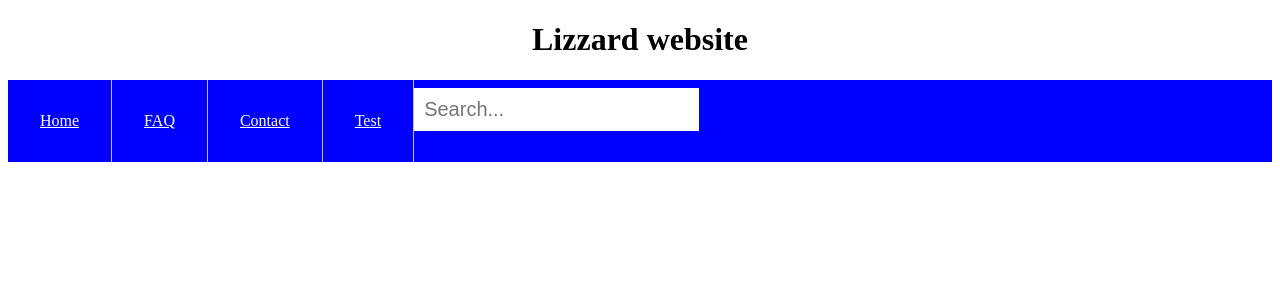
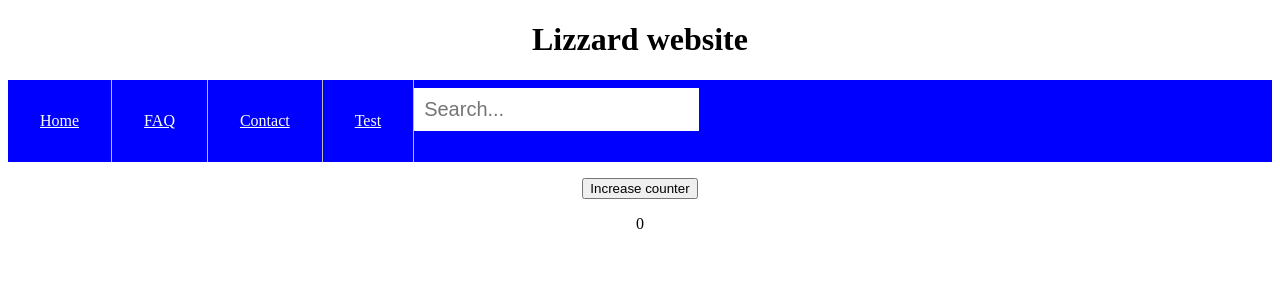
Before and after one commit to filmatop/lizzard, an Angular app: page /test in a window 1280 px wide. Shown: the top 300 px of the page. Built offline with nearby package versions, Linux system fonts and the light colour scheme.

Commit message:
added button for clicking on

```diff
--- a/src/app/filip-test/filip-test.component.html
+++ b/src/app/filip-test/filip-test.component.html
@@ -1,3 +1,9 @@
 <p>
   {{ value }}
 </p>
+<button class="increase-counter" (click)="increaseCounter()">
+  Increase counter
+</button>
+<p class="counter">
+  {{ clickCount }}
+</p>
--- a/src/app/filip-test/filip-test.component.ts
+++ b/src/app/filip-test/filip-test.component.ts
@@ -12,8 +12,14 @@ export class FilipTestComponent implements OnInit {
   constructor(private searchBarService: SearchBarService) {
   }
 
+  clickCount = 0;
+
   ngOnInit() {
     this.searchBarService.getValue().subscribe(value => this.value = value);
+  }
+
+  increaseCounter() {
+    this.clickCount++;
   }
 
 
```
